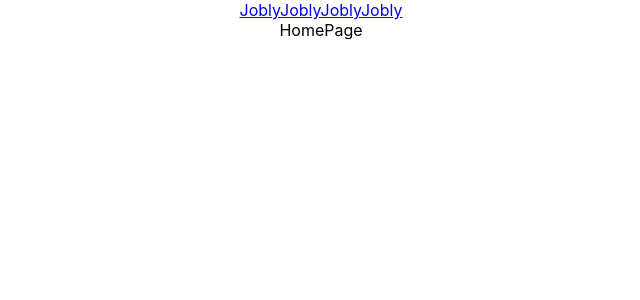
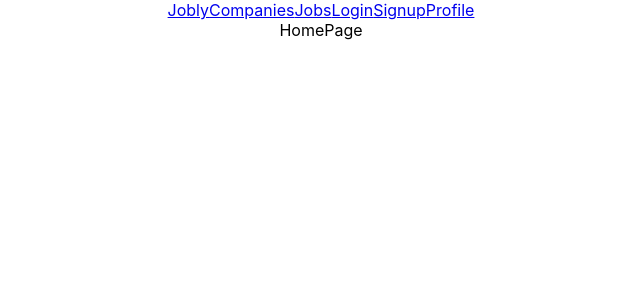
Before and after one commit to maplekiru/react-jobly, a React (Create React App) app: page / in a window 1280 px wide. Shown: the top 300 px of the page, without its empty margins (319-959 px from the left). Built offline with nearby package versions, Linux system fonts and the light colour scheme.

Commit message:
added dummy components to render

```diff
--- a/src/App.js
+++ b/src/App.js
@@ -18,9 +18,9 @@
 function App() {
   const [localUser, setLocalUser] = useState(null);
 
-  function loginUser() {}
-  function signUpUser() {}
-  function updateProfile() {}
+  function handleLogin() { }
+  function handleSignup() { }
+  function handleProfile() { }
 
   return (
     <div className="App">
@@ -89,5 +89,13 @@
  *    ProfileUpdateForm               Manages updating profile form (reusuable from register form???)
  *      props: updateProfileFunction
  *
- *
  */
+
+/**
+ * TODO:
+ * - Clean-up docstrings once state/props/heirachy is more clear
+ * - Flesh out components and related API static methods
+ * - Remember Keys on list items
+ * - Pass functions down
+ * - Add css
+ */
--- /dev/null
+++ b/src/CompanyCard.js
@@ -0,0 +1,21 @@
+import React from 'react';
+import { Link } from 'react-router-dom';
+
+/**
+ * CompanyCard
+ *
+ * State: TBD
+ * Props: {companyInfo}
+ *
+ * CompanyList --> CompanyCard
+ */
+function CompanyCard({ companyInfo }) {
+  return (
+    <div>
+      <Link to={`./companies/${companyInfo.name}`}>
+        CompanyCard: {companyInfo.name}
+      </Link>
+    </div>
+  )
+}
+export default CompanyCard;
--- a/src/CompanyDetail.js
+++ b/src/CompanyDetail.js
@@ -1,18 +1,23 @@
 import React from 'react';
+import { useParams } from 'react-router-dom'
+import JobCardList from './JobCardList';
 
 /**
  * CompanyDetail
  *
  * State: TBD
- * Props: companyInfo
+ * Props: TBD
  *
  * Routes --> CompanyDetail --> JobCardList
  */
-function CompanyDetail({companyInfo}) {
-return (
-  <div>
-    CompanyDetail
-  </div>
-)
+function CompanyDetail() {
+  const { name } = useParams();
+
+  return (
+    <div>
+      CompanyDetail: {name}
+      <JobCardList/>
+    </div>
+  )
 }
 export default CompanyDetail;
--- a/src/CompanyList.js
+++ b/src/CompanyList.js
@@ -1,5 +1,6 @@
 import React from 'react';
-import SearchForm from './SearchForm'
+import CompanyCard from './CompanyCard';
+// import SearchForm from './SearchForm'
 
 
 /**
@@ -11,10 +12,11 @@
  * Routes --> CompanyList --> {SearchForm, CompanyCard}
  */
 function CompanyList() {
-return (
-  <div>
-    CompanyList
-  </div>
-)
+  return (
+    <div>
+      CompanyList
+      <CompanyCard companyInfo={{ name: 'company1' }} />
+    </div>
+  )
 }
 export default CompanyList;
--- /dev/null
+++ b/src/JobCard.js
@@ -0,0 +1,18 @@
+import React from 'react';
+
+/**
+ * JobCard
+ *
+ * State: TBD
+ * Props: {jobInfo}
+ *
+ * JobCardList --> JobCard
+ */
+function JobCard({ jobInfo }) {
+  return (
+    <div>
+      JobCard: {jobInfo.title}
+    </div>
+  )
+}
+export default JobCard;
--- /dev/null
+++ b/src/JobCardList.js
@@ -0,0 +1,21 @@
+import React from 'react';
+import JobCard from './JobCard';
+
+
+/**
+ * JobCardList
+ *
+ * State: TBD
+ * Props: search-term(optional) ** or company handle
+ *
+ * {CompanyDetail, JobList} --> JobCardList --> JobCard
+ */
+function JobCardList() {
+  return (
+    <div>
+      JobCardList
+      <JobCard JobInfo={{ title: 'job1' }} />
+    </div>
+  )
+}
+export default JobCardList;
--- a/src/JobList.js
+++ b/src/JobList.js
@@ -0,0 +1,20 @@
+import React from 'react';
+import JobCardList from './JobCardList';
+// import SearchForm from './SearchForm'
+
+/**
+ * JobList
+ *
+ * State: TBD
+ * Props: None
+ *
+ * Routes --> JobList --> {SearchForm, JobCardList}
+ */
+function JobList() {
+  return (
+    <div>
+      JobList: <JobCardList/>
+    </div>
+  )
+}
+export default JobList;
--- a/src/LoginForm.js
+++ b/src/LoginForm.js
@@ -0,0 +1,19 @@
+import React from 'react';
+
+
+/**
+ * LoginForm
+ *
+ * State: formData
+ * Props: handleLogin
+ *
+ * Routes --> LoginForm --> Alert
+ */
+function LoginForm() {
+return (
+  <div>
+    LoginForm
+  </div>
+)
+}
+export default LoginForm;
--- a/src/NavBar.js
+++ b/src/NavBar.js
@@ -14,13 +14,19 @@
         Jobly
       </NavLink>
       <NavLink to='/companies'>
-        Jobly
+        Companies
       </NavLink>
       <NavLink to='/jobs'>
-        Jobly
+        Jobs
+      </NavLink>
+      <NavLink to='/login'>
+        Login
+      </NavLink>
+      <NavLink to='/signup'>
+        Signup
       </NavLink>
       <NavLink to='/profile'>
-        Jobly
+        Profile
       </NavLink>
       {/* <NavLink to='/logout'>
         Jobly
--- a/src/ProfileForm.js
+++ b/src/ProfileForm.js
@@ -0,0 +1,19 @@
+import React from 'react';
+
+
+/**
+ * ProfileForm
+ *
+ * State: formData
+ * Props: handleProfile
+ *
+ * Routes --> ProfileForm --> Alert
+ */
+function ProfileForm() {
+return (
+  <div>
+    ProfileForm
+  </div>
+)
+}
+export default ProfileForm;
--- a/src/SignupForm.js
+++ b/src/SignupForm.js
@@ -0,0 +1,19 @@
+import React from 'react';
+
+
+/**
+ * SignupForm
+ *
+ * State: formData
+ * Props: handleSignup
+ *
+ * Routes --> SignupForm --> Alert
+ */
+function SignupForm() {
+return (
+  <div>
+    SignupForm
+  </div>
+)
+}
+export default SignupForm;
```
